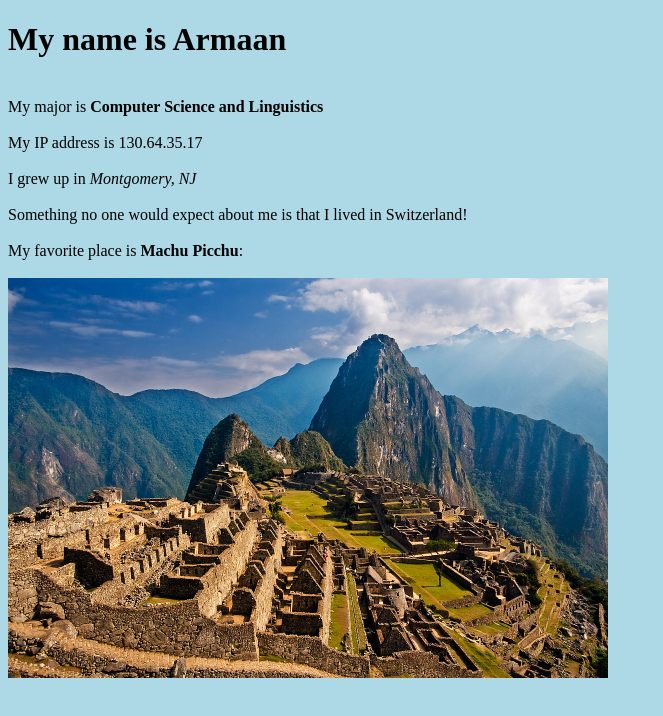
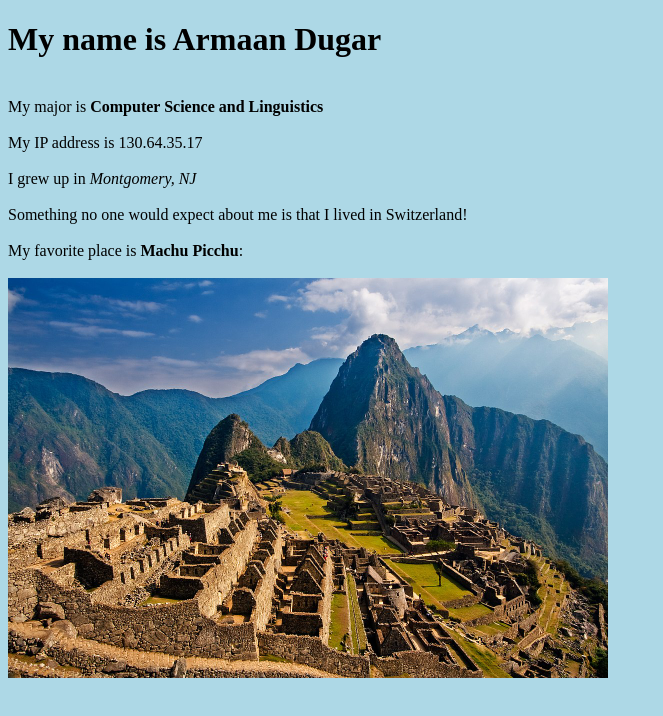
Before and after one commit to adugar/cs20hw1, a plain HTML site: page index.html in a window 1280 px wide. Shown: the whole page, without its empty margins (0-663 px from the left). Drawn offline with Linux system fonts and the light colour scheme.

Commit message:
Add files via upload

```diff
--- a/index.html
+++ b/index.html
@@ -6,7 +6,7 @@ body {
 </style>
 <html>
    <title>Armaan's Page</title>
-   <h1>My name is <b>Armaan</b></h1>
+   <h1>My name is <b>Armaan Dugar</b></h1>
    <br />
    My major is <b>Computer Science and Linguistics</b>
    <br />
```
